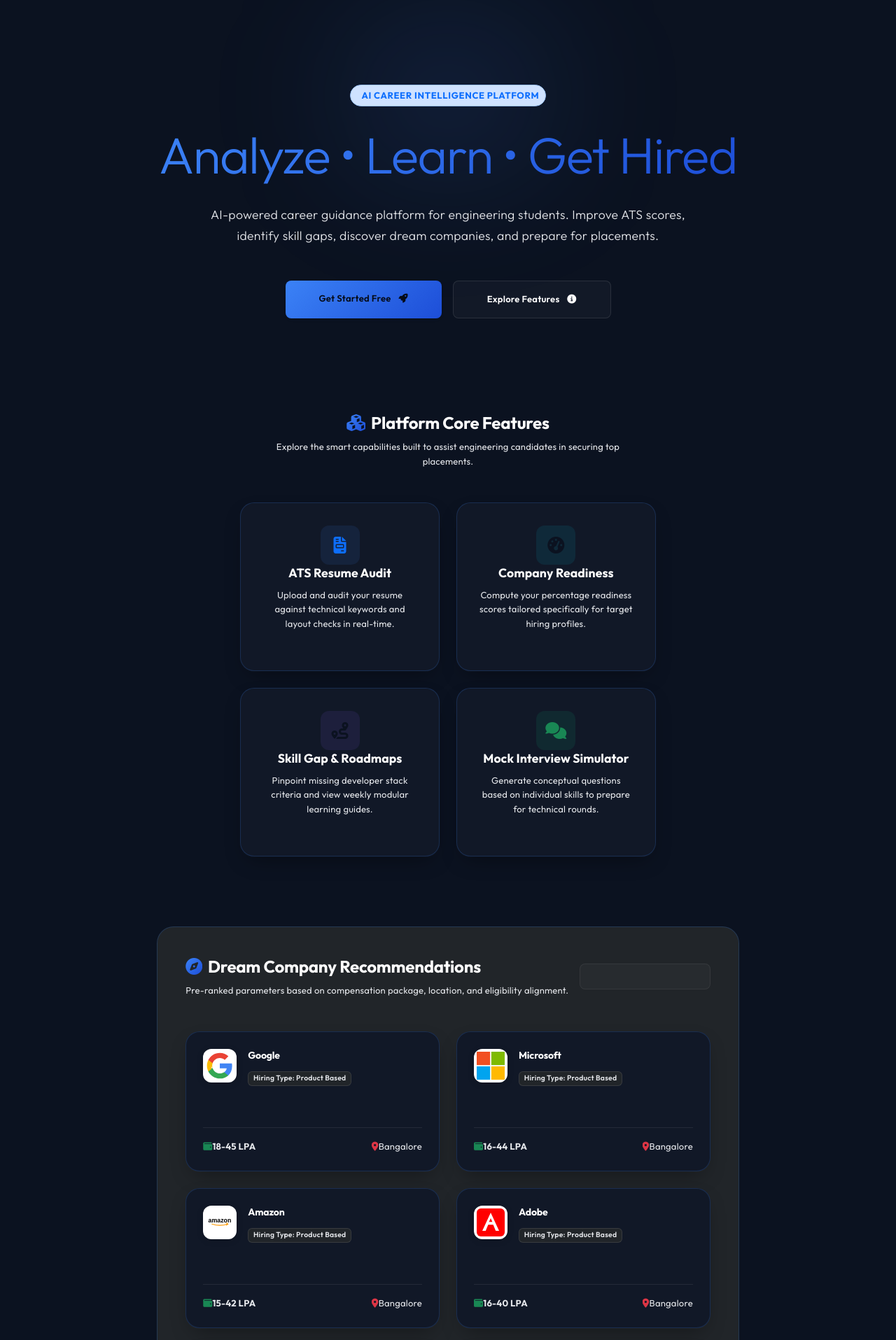
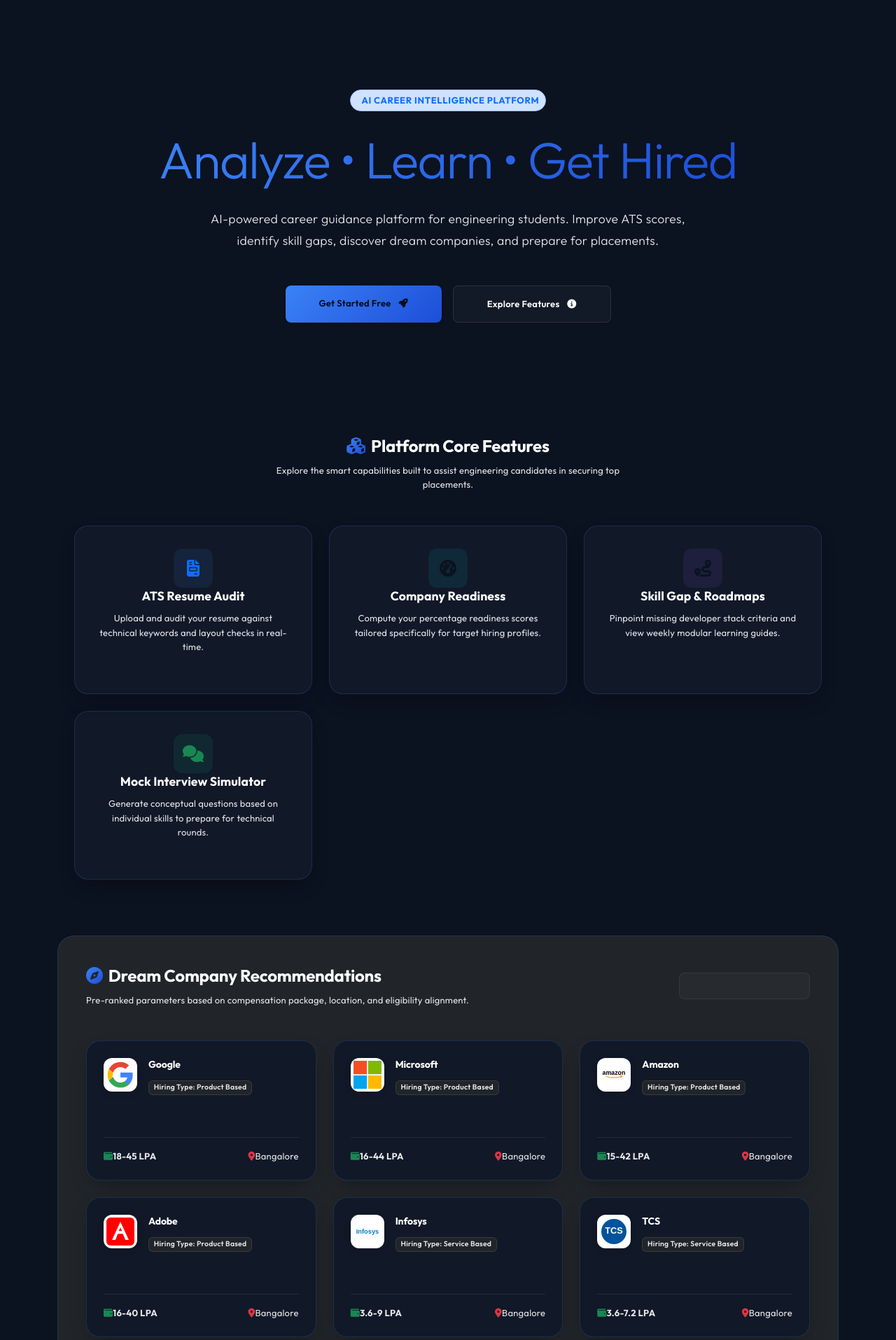
Before and after one commit to chinnu3026-alt/AI-Career-Placement-Assistant, a Flask app: page / in a window 1280 px wide. Shown: the part 72-1987 px from the top of the page at 70% size. Run offline with Flask 2, Linux system fonts and the light colour scheme; data comes from the database, SQL or seed files in the repository; some libraries are stand-ins or nearby versions.

Commit message:
fix: restore explicit section paddings and remove absolute positioned hero glows

```diff
--- a/static/css/style.css
+++ b/static/css/style.css
@@ -1745,23 +1745,7 @@ a.contact-card-value:hover {
     color: var(--text-muted);
 }
 
-/* Landing Page Hero Blur Glows & Hover Effects */
-.hero-blur-glow {
-    position: absolute;
-    width: 320px;
-    height: 320px;
-    background: radial-gradient(circle, rgba(37, 99, 235, 0.18) 0%, rgba(37, 99, 235, 0) 70%);
-    top: 50%;
-    left: 50%;
-    transform: translate(-50%, -50%);
-    filter: blur(80px);
-    z-index: 1;
-    pointer-events: none;
-}
-
-[data-theme="light"] .hero-blur-glow {
-    background: radial-gradient(circle, rgba(37, 99, 235, 0.08) 0%, rgba(37, 99, 235, 0) 70%);
-}
+
 
 .hover-glow-blue {
     transition: var(--transition-smooth);
@@ -1782,20 +1766,12 @@ a.contact-card-value:hover {
 }
 
 /* Startup Spacing & Layout Utilities */
-.landing-page-wrapper {
-    display: flex !important;
-    flex-direction: column !important;
-    gap: 75px !important;
-    padding-top: 40px !important;
-    padding-bottom: 80px !important;
-}
-
 .landing-section {
     max-width: 1200px !important;
     margin: 0 auto !important;
     padding: 0 24px !important;
-    padding-top: 25px !important;
-    padding-bottom: 25px !important;
+    padding-top: 80px !important;
+    padding-bottom: 80px !important;
     position: relative !important;
 }
 
--- a/templates/index.html
+++ b/templates/index.html
@@ -6,7 +6,6 @@
 <div class="landing-page-wrapper">
     <!-- HERO SECTION -->
     <section class="landing-section hero-section-centered">
-        <div class="hero-blur-glow" style="position: absolute; top: -100px; left: 50%; transform: translateX(-50%); width: 600px; height: 300px; background: radial-gradient(circle, rgba(59, 130, 246, 0.15) 0%, rgba(59, 130, 246, 0) 70%); pointer-events: none; z-index: 1;"></div>
         <div class="container position-relative text-center" style="z-index: 2; max-width: 900px;">
             <span class="badge bg-primary-subtle text-primary border border-primary-subtle px-3.5 py-2 rounded-pill fs-9 mb-4 fw-bold tracking-wider text-uppercase" style="letter-spacing: 0.05em;">
                 <i class="fa-solid fa-sparkles me-1 text-gradient"></i> AI Career Intelligence Platform
```
